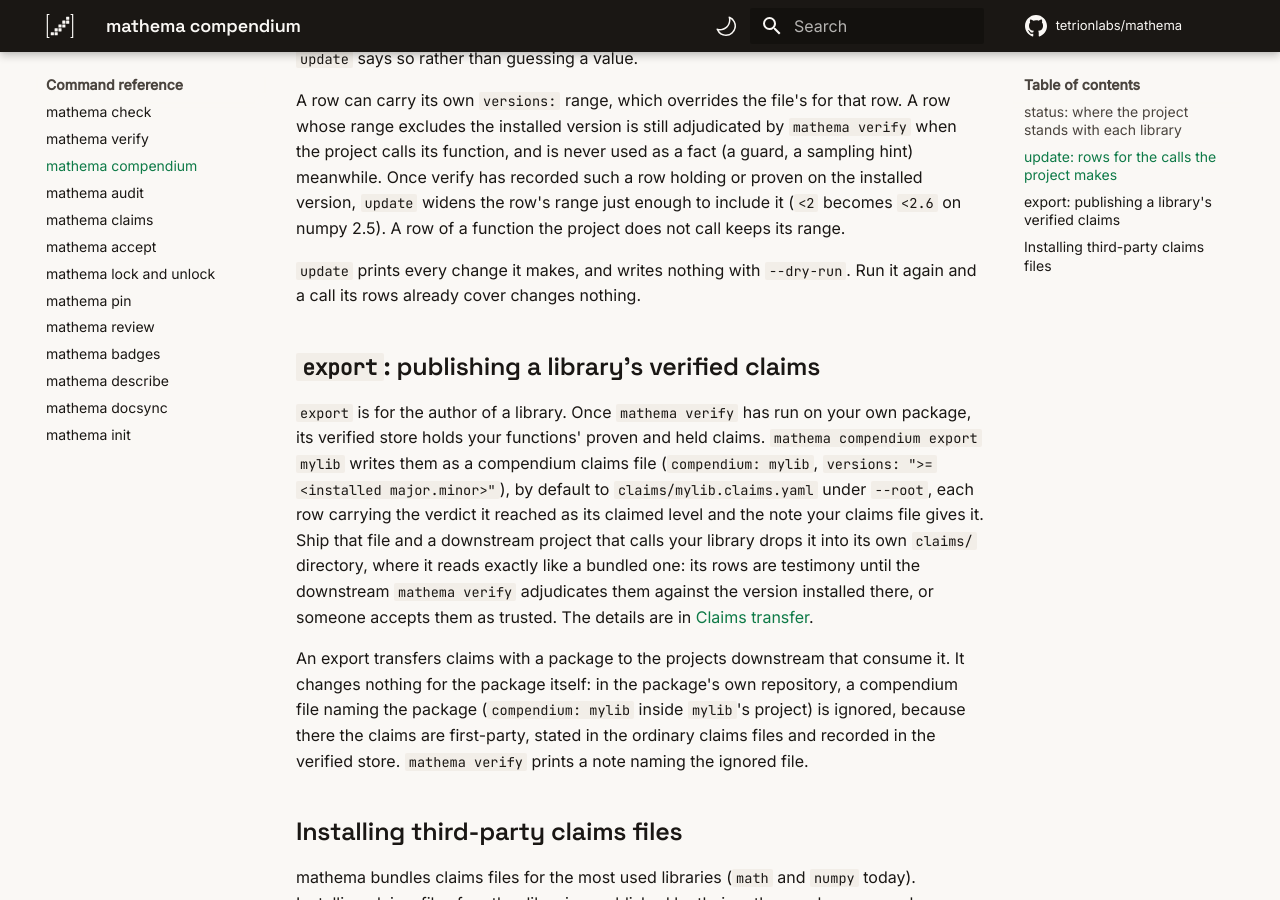
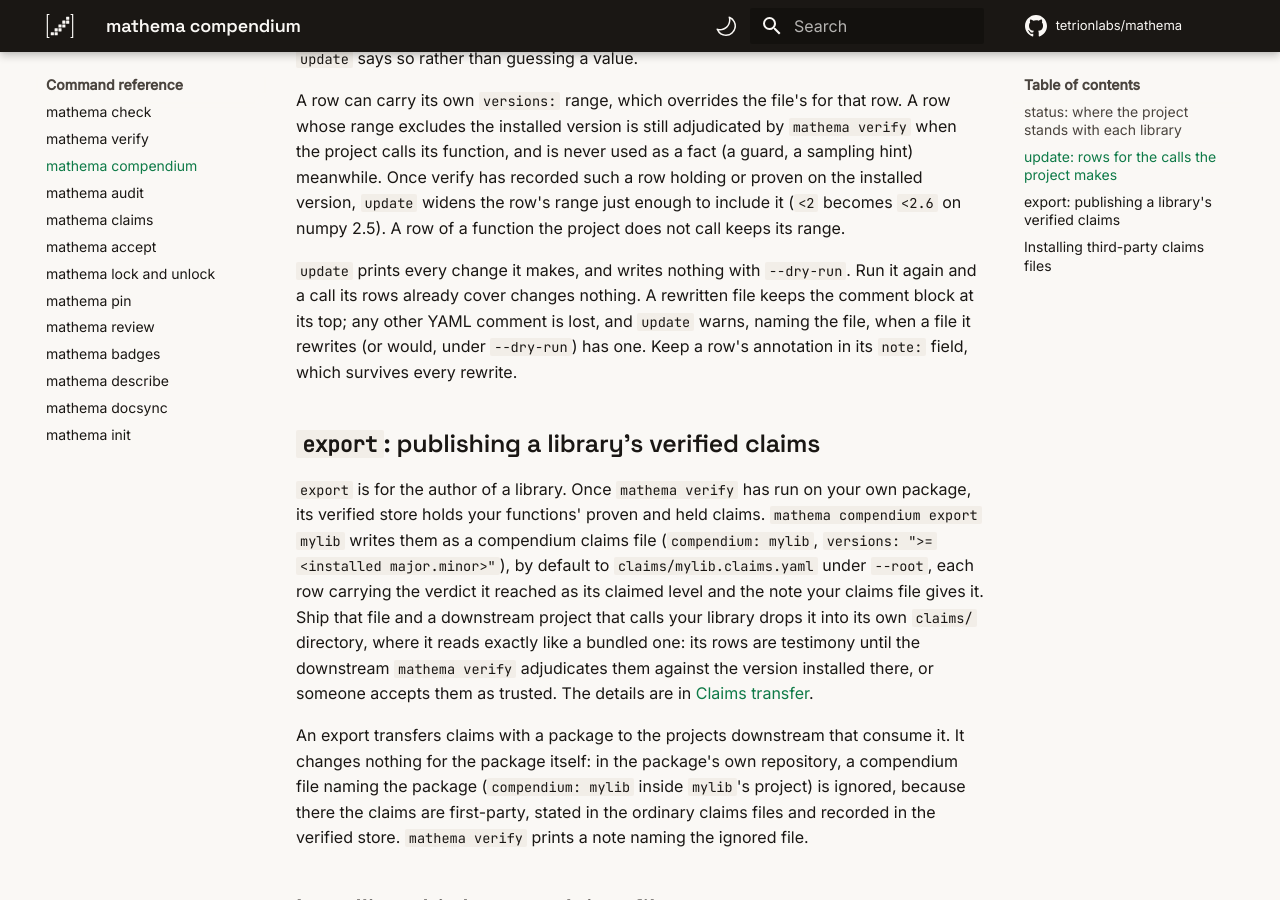
Before and after one commit to tetrionlabs/mathema, an MkDocs documentation site: the page built from docs/modes/compendium.md, in a window 1280 px wide and 900 px high, scrolled down 2275 px. Built offline with MkDocs 1.6.1 and Material for MkDocs 9.7.7, drawn with Linux system fonts in a browser that asks for light colours.

Commit message:
docs: update keeps the header comment and warns about the rest

```diff
--- a/docs/modes/compendium.md
+++ b/docs/modes/compendium.md
@@ -131,7 +131,10 @@ project does not call keeps its range.
 
 `update` prints every change it makes, and writes nothing with
 `--dry-run`. Run it again and a call its rows already cover changes
-nothing.
+nothing. A rewritten file keeps the comment block at its top; any
+other YAML comment is lost, and `update` warns, naming the file, when
+a file it rewrites (or would, under `--dry-run`) has one. Keep a row's
+annotation in its `note:` field, which survives every rewrite.
 
 ## `export`: publishing a library's verified claims
 
```
